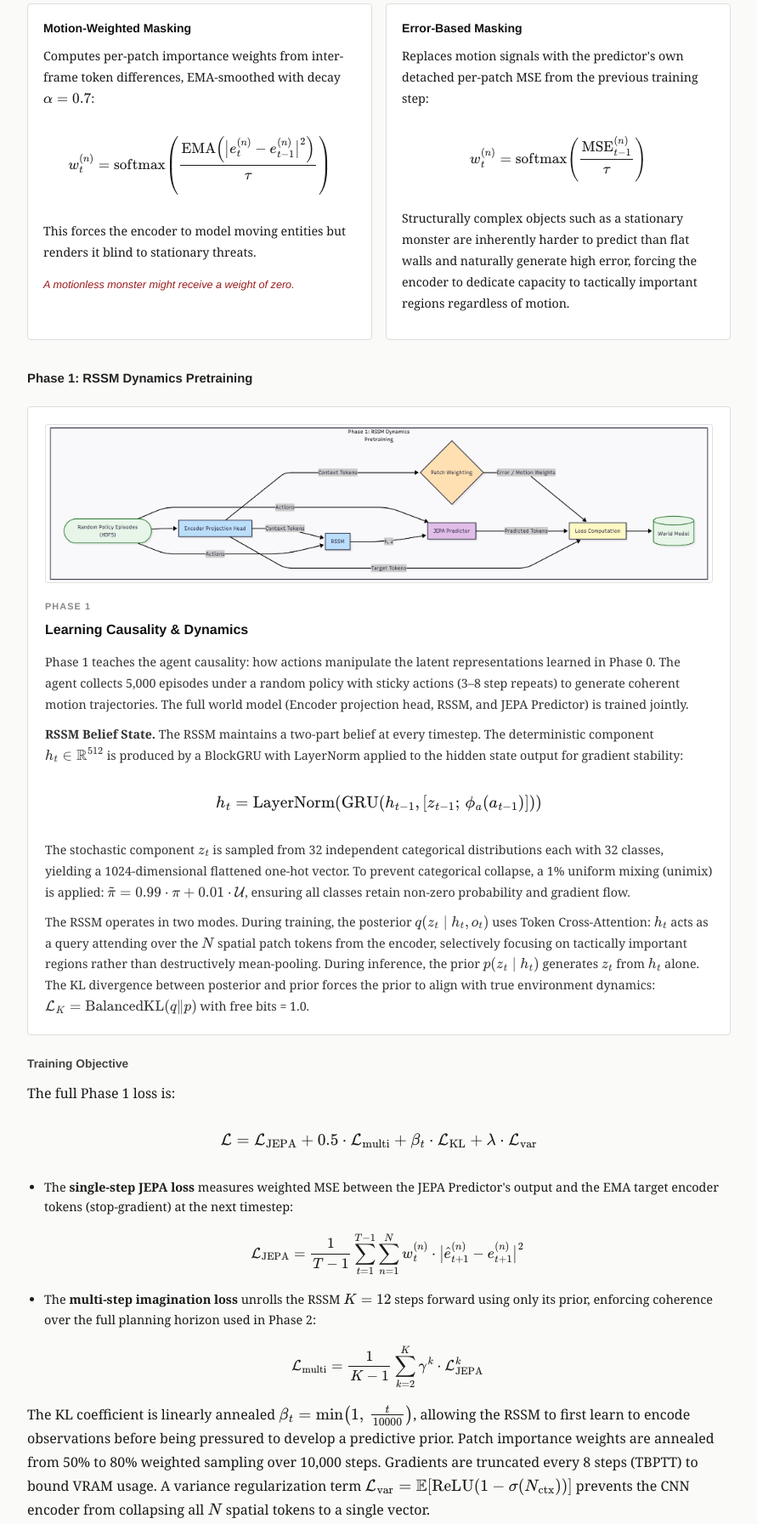
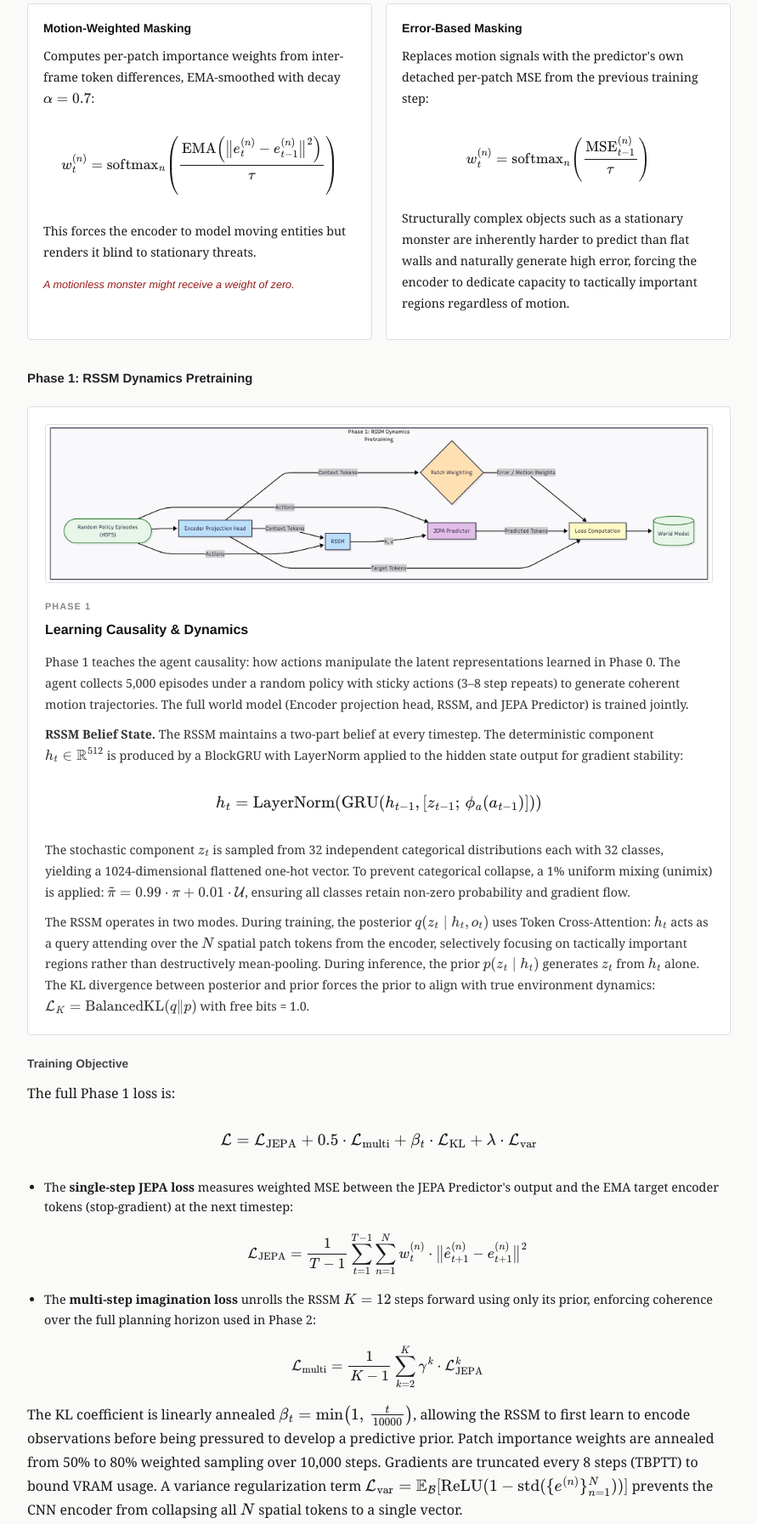
Before and after one commit to sammyboi1801/JEPA-Dreamer-RL-Draft1, a plain HTML site: page index.html in a window 1280 px wide. Shown: the part 1677-3470 px from the top of the page at 85% size, without its empty margins (194-1085 px from the left). Drawn offline with nearby package versions, Linux system fonts and the light colour scheme.

Commit message:
Refactor equations to use softmax_n notation

```diff
--- a/index.html
+++ b/index.html
@@ -458,7 +458,7 @@ Model Predictive Control (MPC) to reason over imagined futures at every step.</p
     <p>Computes per-patch importance weights from inter-frame token differences,
     EMA-smoothed with decay $\alpha = 0.7$:</p>
     <div class="eq">
-      $$w_t^{(n)} = \mathrm{softmax}\!\left(\frac{\mathrm{EMA}\!\left(\bigl|e_t^{(n)}-e_{t-1}^{(n)}\bigr|^2\right)}{\tau}\right)$$
+      $$w_t^{(n)} = \mathrm{softmax}_n\!\left(\frac{\mathrm{EMA}\!\left(\bigl\|e_t^{(n)}-e_{t-1}^{(n)}\bigr\|^2\right)}{\tau}\right)$$
     </div>
     <p>This forces the encoder to model moving entities but renders it blind to stationary threats.</p>
     <div class="blindspot">A motionless monster might receive a weight of zero.</div>
@@ -468,7 +468,7 @@ Model Predictive Control (MPC) to reason over imagined futures at every step.</p
     <p>Replaces motion signals with the predictor's own detached per-patch MSE from the previous
     training step:</p>
     <div class="eq">
-      $$w_t^{(n)} = \mathrm{softmax}\!\left(\frac{\mathrm{MSE}_{t-1}^{(n)}}{\tau}\right)$$
+      $$w_t^{(n)} = \mathrm{softmax}_n\!\left(\frac{\mathrm{MSE}_{t-1}^{(n)}}{\tau}\right)$$
     </div>
     <p>Structurally complex objects such as a stationary monster are inherently harder to predict
     than flat walls and naturally generate high error, forcing the encoder to dedicate capacity to
@@ -518,7 +518,7 @@ Model Predictive Control (MPC) to reason over imagined futures at every step.</p
   <li>The <strong>single-step JEPA loss</strong> measures weighted MSE between the JEPA Predictor's
   output and the EMA target encoder tokens (stop-gradient) at the next timestep:
   $$\mathcal{L}_\mathrm{JEPA} = \frac{1}{T-1}\sum_{t=1}^{T-1}\sum_{n=1}^{N}
-    w_t^{(n)}\cdot\bigl|\hat{e}_{t+1}^{(n)} - e_{t+1}^{(n)}\bigr|^2$$
+    w_t^{(n)}\cdot\bigl\|\hat{e}_{t+1}^{(n)} - e_{t+1}^{(n)}\bigr\|^2$$
   </li>
   <li>The <strong>multi-step imagination loss</strong> unrolls the RSSM $K=12$ steps forward using
   only its prior, enforcing coherence over the full planning horizon used in Phase 2:
@@ -530,7 +530,7 @@ Model Predictive Control (MPC) to reason over imagined futures at every step.</p
 allowing the RSSM to first learn to encode observations before being pressured to develop a
 predictive prior. Patch importance weights are annealed from 50% to 80% weighted sampling over
 10,000 steps. Gradients are truncated every 8 steps (TBPTT) to bound VRAM usage. A variance
-regularization term $\mathcal{L}_\mathrm{var} = \mathbb{E}[\mathrm{ReLU}(1 - \sigma(N_\mathrm{ctx}))]$
+regularization term $\mathcal{L}_\mathrm{var} = \mathbb{E}_\mathcal{B}[\mathrm{ReLU}(1 - \mathrm{std}(\{e^{(n)}\}_{n=1}^{N}))]$
 prevents the CNN encoder from collapsing all $N$ spatial tokens to a single vector.</p>
 
 
```
